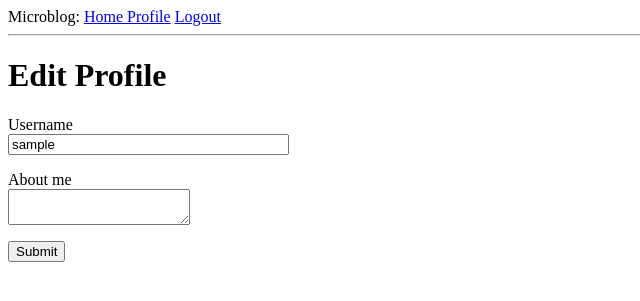
After one commit to floppyfish212/microblog, a Flask app: page /edit_profile in a window 1280 px wide. The commit adds this page. Shown: the top 301 px of the page, without its empty margins (0-640 px from the left). Run offline with Flask 2, Linux system fonts and the light colour scheme; the visitor is signed in with stand-in values (Sample User, id 1); data comes from the database, SQL or seed files in the repository; both versions use the stored data as it was after the commit.

Commit message:
Chapter 6 - Profile page and Avatars

```diff
--- a/app/forms.py
+++ b/app/forms.py
@@ -1,6 +1,6 @@
 from flask_wtf import FlaskForm
-from wtforms import StringField, PasswordField, BooleanField, SubmitField
-from wtforms.validators import DataRequired, Email, EqualTo, ValidationError
+from wtforms import StringField, PasswordField, BooleanField, SubmitField, TextAreaField
+from wtforms.validators import DataRequired, Email, EqualTo, ValidationError, Length
 from app.models import User
 
 class RegistrationForm(FlaskForm):
@@ -26,3 +26,8 @@ class LoginForm(FlaskForm):
     password = PasswordField('Password', validators=[ DataRequired() ] )
     remember_me = BooleanField('Remember Me')
     submit = SubmitField('Sign In')
+
+class EditProfileForm(FlaskForm):
+    username = StringField('Username', validators=[ DataRequired() ] )
+    about_me = TextAreaField('About me', validators=[ Length(min=0, max=140) ] )
+    submit = SubmitField('Submit')
--- a/app/models.py
+++ b/app/models.py
@@ -1,5 +1,5 @@
-from app import db
-from app import login
+from app import db, login
+from hashlib import md5
 from datetime import datetime
 from werkzeug.security import generate_password_hash, check_password_hash
 from flask_login import UserMixin
@@ -22,6 +22,8 @@ class User(UserMixin, db.Model):
     email = db.Column(db.String(120), index=True, unique=True)
     password_hash = db.Column(db.String(128))
     posts = db.relationship('Post', backref='author', lazy='dynamic')
+    about_me = db.Column(db.String(140))
+    last_seen = db.Column(db.DateTime, default=datetime.utcnow)
 
     def __repr__(self):
         return '<User {}>'.format(self.username)
@@ -32,6 +34,9 @@ class User(UserMixin, db.Model):
     def check_password(self, password):         # note: self is used internally to the class
         return check_password_hash(self.password_hash, password)
 
+    def avatar(self, size):
+        digest = md5(self.email.lower().encode('utf-8')).hexdigest()
+        return 'https://www.gravatar.com/avatar/{}?s={}'.format(digest, size)
 
 class Post(db.Model):
     id = db.Column(db.Integer, primary_key=True)
--- a/app/routes.py
+++ b/app/routes.py
@@ -1,8 +1,9 @@
 from flask import render_template, request, flash, redirect, url_for
 from flask_login import current_user, login_user, login_required, logout_user
 from werkzeug.urls import url_parse
+from datetime import datetime
 from app import app, db
-from app.forms import LoginForm, RegistrationForm
+from app.forms import LoginForm, RegistrationForm, EditProfileForm
 from app.models import User         # this also imports the UserMixins
 
 @app.route('/')
@@ -65,3 +66,35 @@ def register():
         flash('You\'re now registered!')
         return redirect(url_for('login'))
     return render_template('register.html', title='Register', form=form)
+
+@app.route('/user/<username>')
+@login_required
+def user(username):
+    user = User.query.filter_by(username=username).first_or_404()
+    print("user: " + str(user))
+    posts = [
+        { 'author': user, 'body': 'Test post #1'},
+        { 'author': user, 'body': 'Test post #2'}
+    ]
+    return render_template('user.html', user=user, posts=posts)
+
+@app.before_request        # execute this function right before the view function
+def before_request():
+    if current_user.is_authenticated:
+        current_user.last_seen = datetime.utcnow()
+        db.session.commit()
+
+@app.route('/edit_profile', methods=['GET', 'POST'])
+@login_required
+def edit_profile():
+    form = EditProfileForm()
+    if form.validate_on_submit():
+        current_user.username = form.username.data
+        current_user.about_me = form.about_me.data
+        db.session.commit()
+        flash('Your profile has been saved')
+        return redirect(url_for('edit_profile'))
+    elif request.method == 'GET':
+        form.username.data = current_user.username
+        form.about_me.data = current_user.about_me
+    return render_template('edit_profile.html', title='Edit Profile', form=form)
--- /dev/null
+++ b/app/templates/_post.html
@@ -0,0 +1,6 @@
+<table>
+    <tr valign="top">
+        <td><img src="{{ post.author.avatar(36) }}"></td>
+        <td>{{ post.author.username }} says: <br> {{ post.body }}</td>
+    </tr>
+</table>
--- a/app/templates/base.html
+++ b/app/templates/base.html
@@ -14,6 +14,7 @@
     		<a href="{{ url_for('login') }}"> Login </a>
     		<a href="{{ url_for('register') }}"> Register </a>
     		{% else %}
+    		<a href="{{ url_for('user', username=current_user.username) }}">Profile</a>
     		<a href="{{ url_for('logout') }}"> Logout </a>
     		{% endif %}
     	</div>
--- /dev/null
+++ b/app/templates/edit_profile.html
@@ -0,0 +1,25 @@
+{% extends "base.html" %}
+
+{% block content %}
+
+    <h1>Edit Profile</h1>
+    <form action="" method="post">
+        {{ form.hidden_tag() }}
+        <p>
+            {{ form.username.label }}<br>
+            {{ form.username(size=32) }}<br>
+            {% for error in form.username.errors %}
+                <span style="color: red;"> [ {{ error }} ] </span>
+            {% endfor %}
+        </p>
+
+        <p>
+            {{ form.about_me.label }}<br>
+            {{ form.about_me(size=140) }}<br>
+            {% for error in form.about_me.errors %}
+                <span style="color: red;"> [ {{ error }} ] </span>
+            {% endfor %}
+        </p>
+        <p>{{ form.submit() }} </p>
+    </form>
+{% endblock %}
```
Also changed, not shown: app/templates/user.html (added, +21 -0 lines), migrations/versions/66306e795115_new_fields_in_user_model.py (added, +30 -0 lines), app.db.
